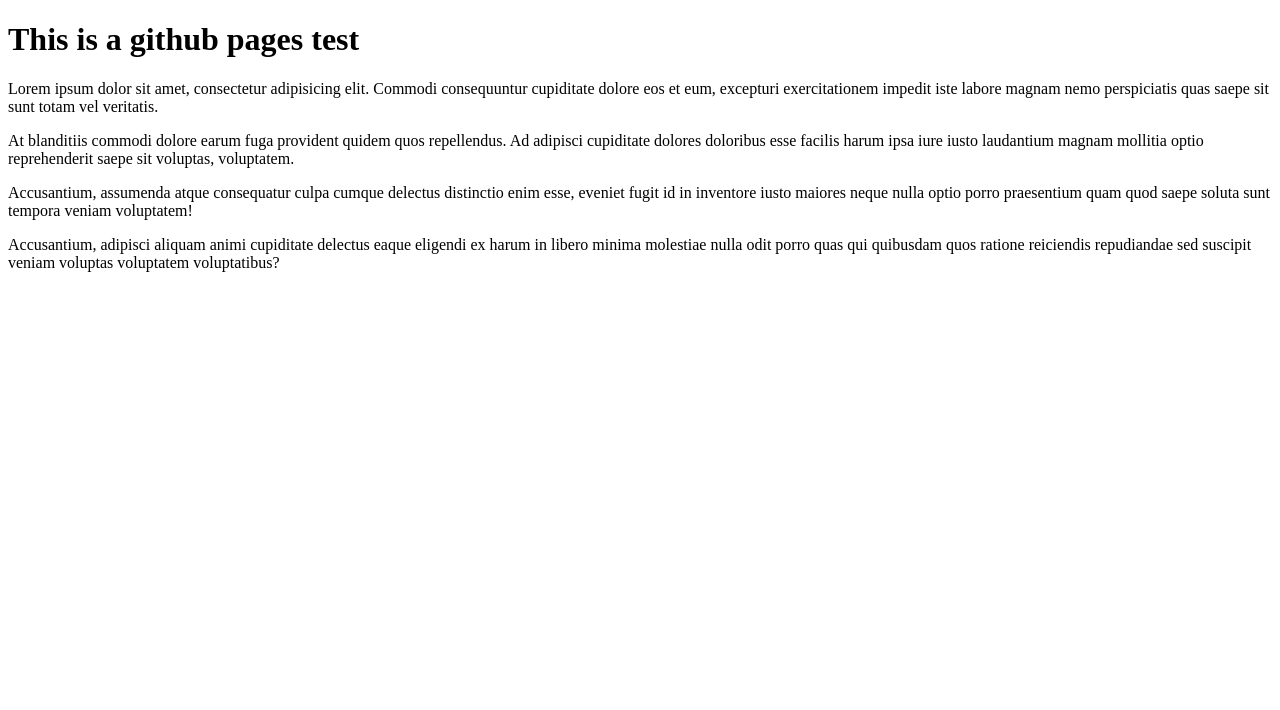
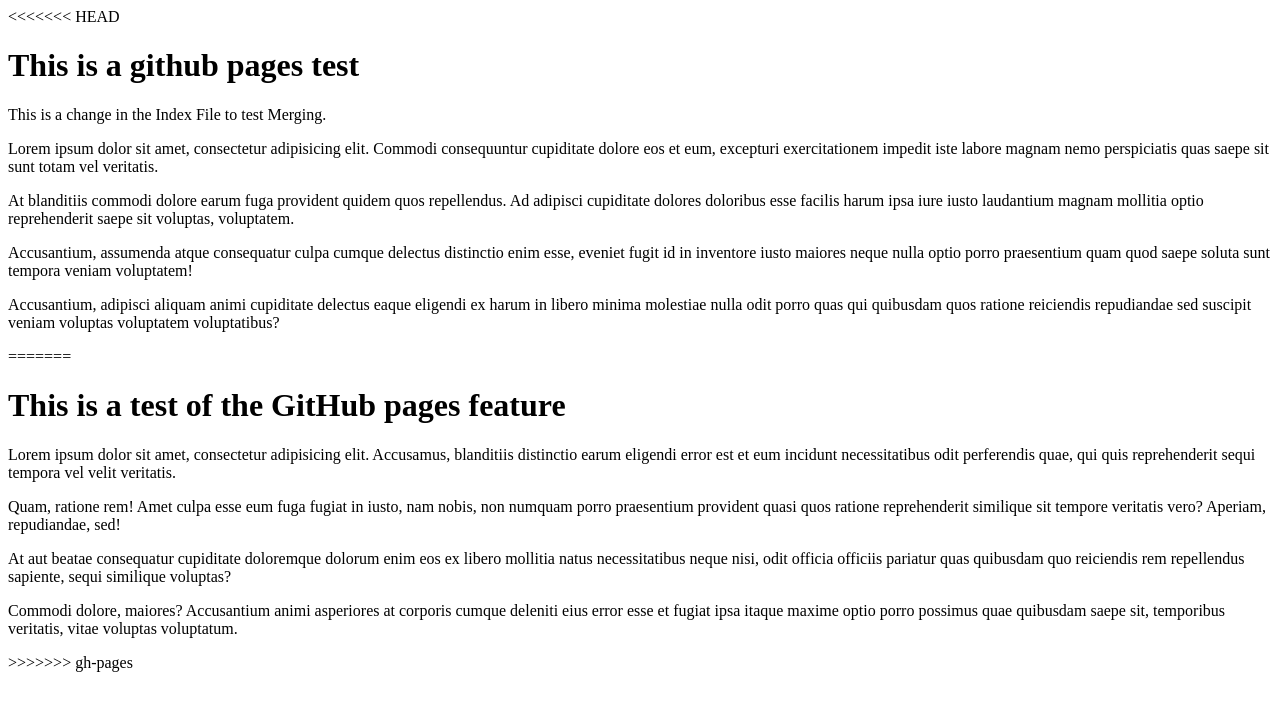
Before and after one commit to pMatt1988/GitHubPagesTest, a plain HTML site: page index.html in a window 1280 px wide. Drawn offline with Linux system fonts and the light colour scheme.

Commit message:
Minor Change

```diff
--- a/index.html
+++ b/index.html
@@ -5,11 +5,14 @@
     <meta name="viewport"
           content="width=device-width, user-scalable=no, initial-scale=1.0, maximum-scale=1.0, minimum-scale=1.0">
     <meta http-equiv="X-UA-Compatible" content="ie=edge">
+<<<<<<< HEAD
     <title>Github Pages Test</title>
 </head>
 <body>
 <h1>This is a github pages test</h1>
 <div class="content">
+
+    <p>This is a change in the Index File to test Merging.</p>
     <p>Lorem ipsum dolor sit amet, consectetur adipisicing elit. Commodi consequuntur cupiditate dolore eos et eum,
         excepturi exercitationem impedit iste labore magnam nemo perspiciatis quas saepe sit sunt totam vel
         veritatis.</p>
@@ -23,5 +26,20 @@
         odit porro quas qui quibusdam quos ratione reiciendis repudiandae sed suscipit veniam voluptas voluptatem
         voluptatibus?</p>
 </div>
+=======
+    <title>Document</title>
+</head>
+<body>
+<h1>This is a test of the GitHub pages feature</h1>
+<p>Lorem ipsum dolor sit amet, consectetur adipisicing elit. Accusamus, blanditiis distinctio earum eligendi error est
+    et eum incidunt necessitatibus odit perferendis quae, qui quis reprehenderit sequi tempora vel velit veritatis.</p>
+<p>Quam, ratione rem! Amet culpa esse eum fuga fugiat in iusto, nam nobis, non numquam porro praesentium provident quasi
+    quos ratione reprehenderit similique sit tempore veritatis vero? Aperiam, repudiandae, sed!</p>
+<p>At aut beatae consequatur cupiditate doloremque dolorum enim eos ex libero mollitia natus necessitatibus neque nisi,
+    odit officia officiis pariatur quas quibusdam quo reiciendis rem repellendus sapiente, sequi similique voluptas?</p>
+<p>Commodi dolore, maiores? Accusantium animi asperiores at corporis cumque deleniti eius error esse et fugiat ipsa
+    itaque maxime optio porro possimus quae quibusdam saepe sit, temporibus veritatis, vitae voluptas voluptatum.</p>
+
+>>>>>>> gh-pages
 </body>
 </html>
```
